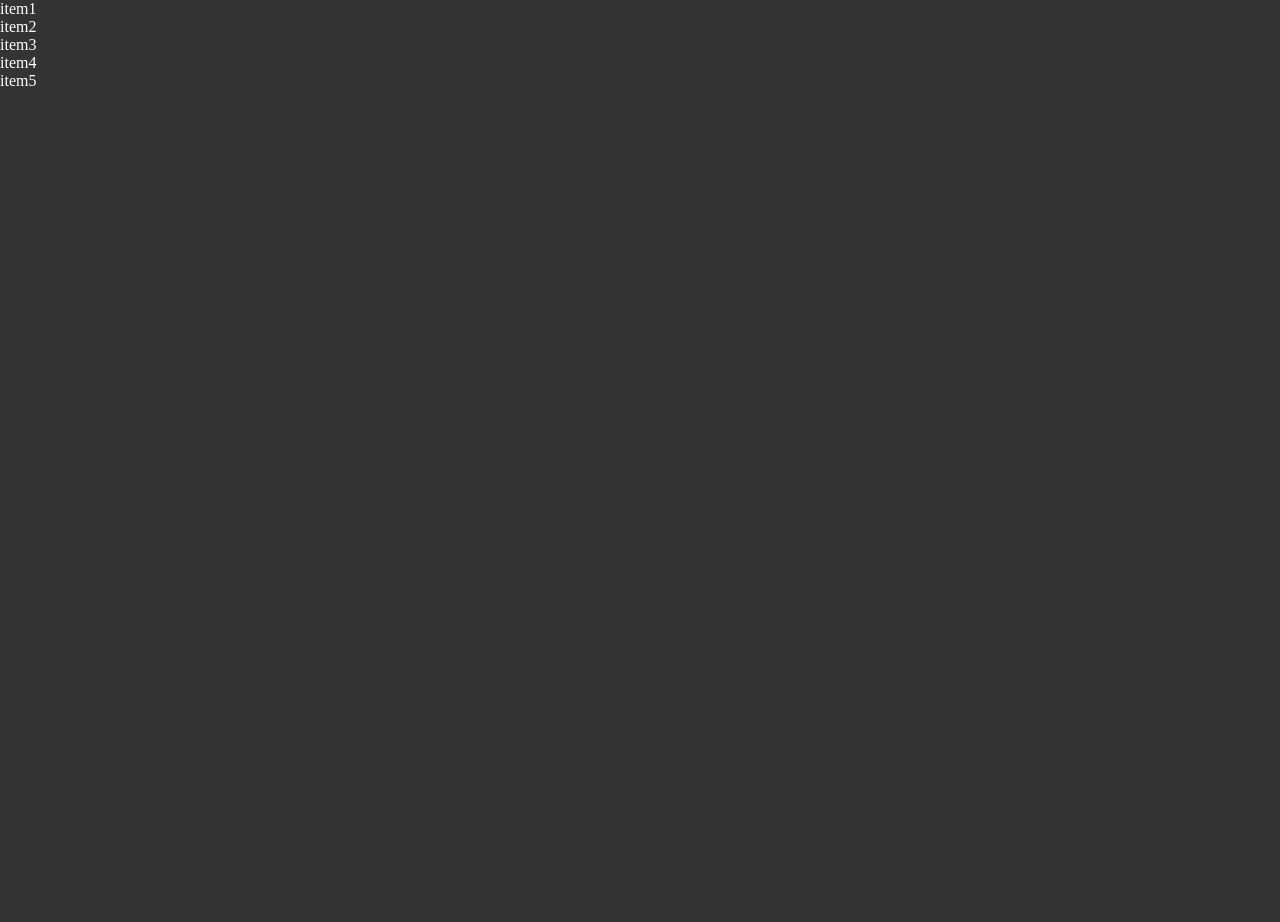
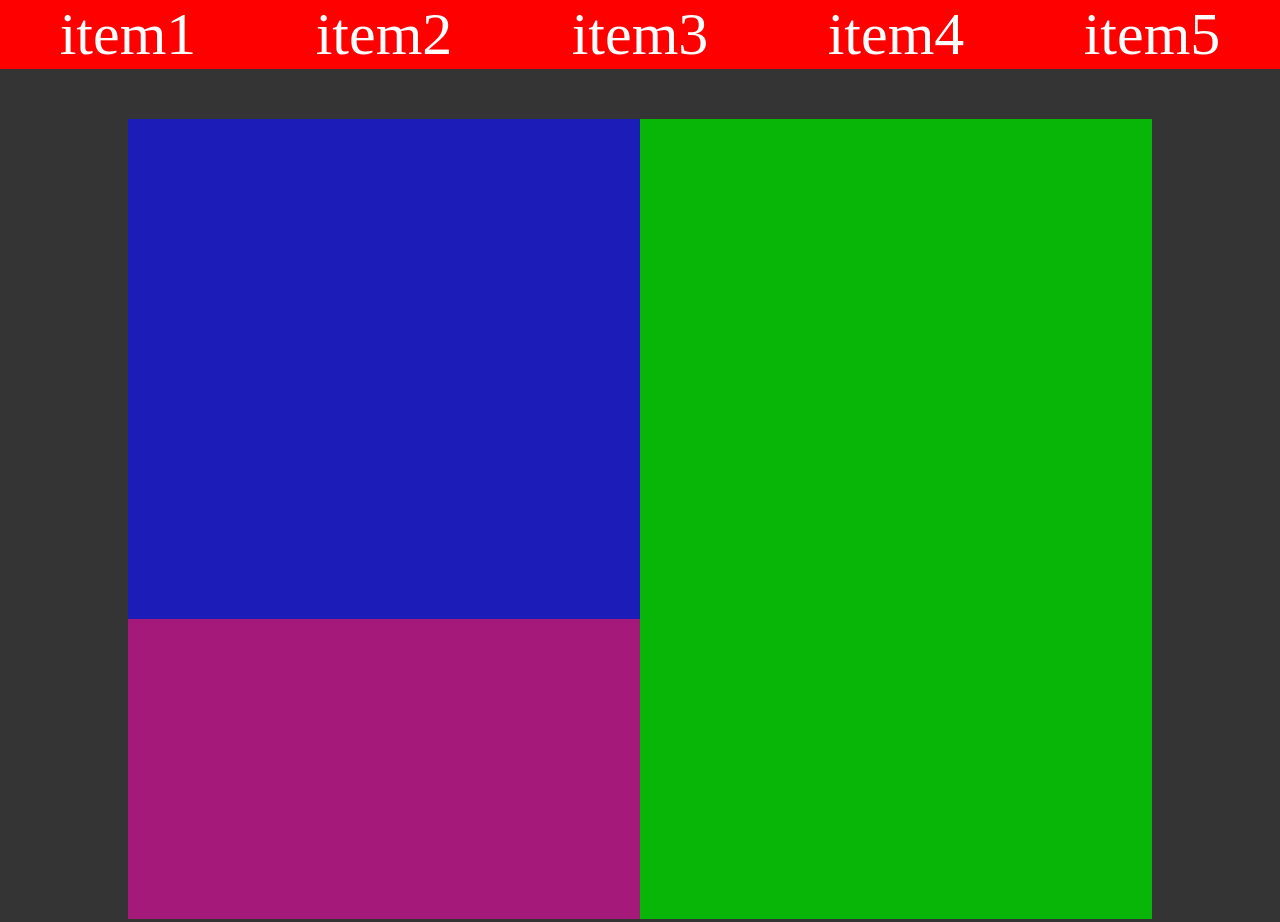
Before and after one commit to FacuEma25/Curso-1, a plain HTML site: page Clase 10 - G/pagina.html in a window 1280 px wide. Before the commit the page ends 800 px from the top, so only its background shows below. Drawn offline with Linux system fonts and the light colour scheme.

Commit message:
clase 10

```diff
--- a/Clase 10 - G/pagina.css
+++ b/Clase 10 - G/pagina.css
@@ -7,4 +7,49 @@
 body{
     background-color: rgb(53, 52, 52);
     color: white;
+    font-size: 60px;
 }
+
+nav>ul{
+    display: grid;
+    background-color: red;
+    grid-auto-rows: row;
+    grid-template-columns: 1fr 1fr 1fr 1fr 1fr;
+}
+
+li{
+    list-style: none;
+    text-align: center;
+}
+
+main{
+    display: grid;
+    grid-template-columns: 1fr 1fr;
+    grid-template-rows: 500px 300px;
+    grid-template-areas:
+    "principal secundario"
+    "clientes secundario";
+    width: 80%;
+    margin: 50px auto;
+}
+
+.principal{
+    width: 100%;
+    height: 100%;
+    background-color: rgb(28, 28, 185);
+    grid-area: principal;
+}
+
+.secundario{
+    width: 100%;
+    height: 100%;
+    background-color: rgb(7, 182, 7);
+    grid-area: secundario;
+}
+
+.clientes{
+    width: 100%;
+    height: 100%;
+    background-color: rgb(165, 25, 123);
+    grid-area: clientes;
+}
```
